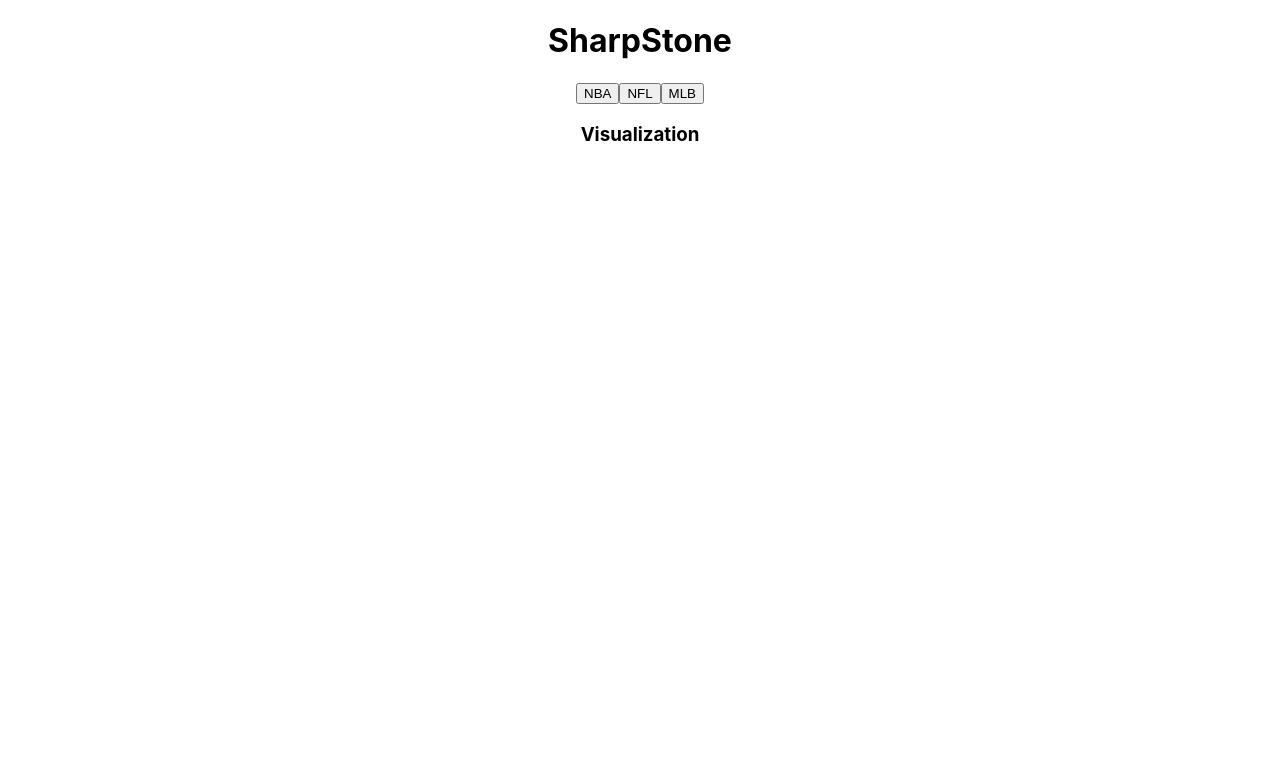
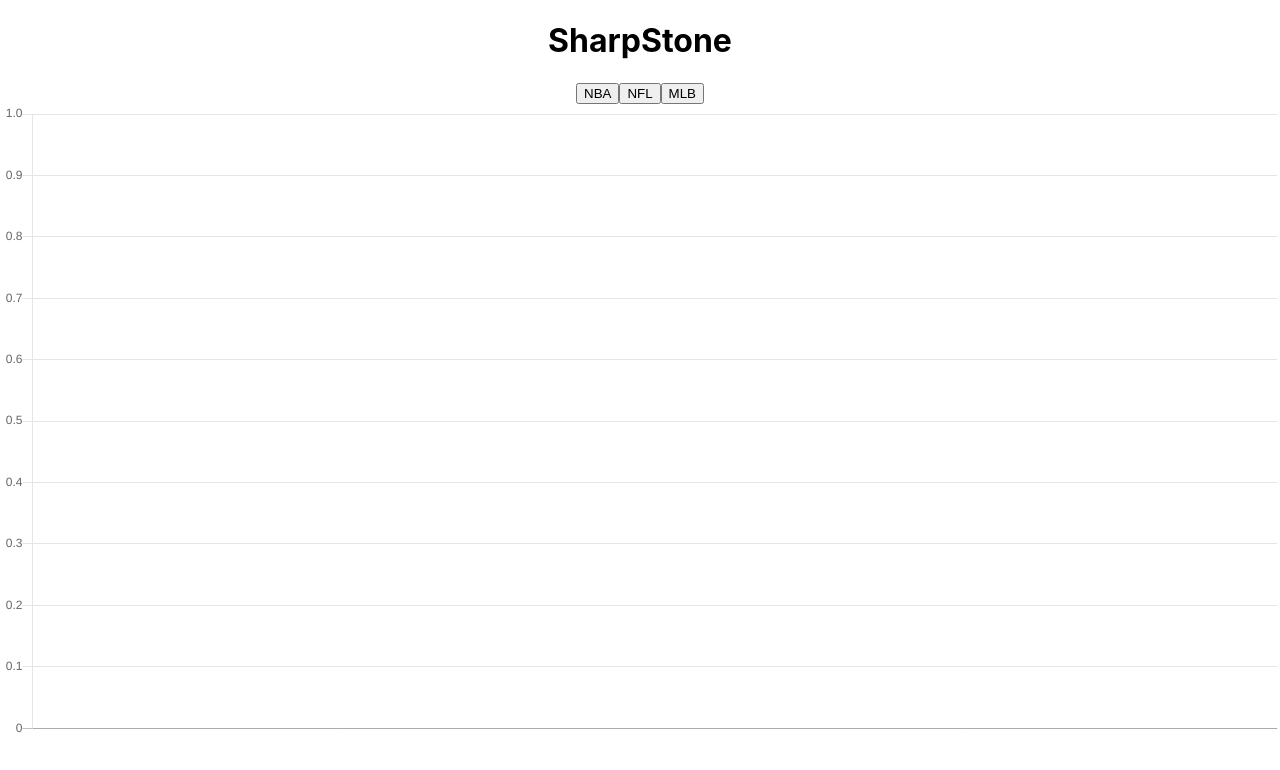
Before and after one commit to kevellis124/sharpstone, a React (Create React App) app: page / in a window 1280 px wide. Shown: the top 770 px of the page. Built offline with nearby package versions, Linux system fonts and the light colour scheme.

Commit message:
Get chart js stable

```diff
--- a/package.json
+++ b/package.json
@@ -7,8 +7,9 @@
     "@testing-library/jest-dom": "^5.11.10",
     "@testing-library/react": "^11.2.6",
     "@testing-library/user-event": "^12.8.3",
-    "d3": "^6.6.2",
+    "chart.js": "^2.6.0",
     "react": "^17.0.2",
+    "react-chartjs-2": "^2.11.1",
     "react-dom": "^17.0.2",
     "react-scripts": "4.0.3",
     "web-vitals": "^1.1.1"
--- a/src/VisualizationContainer.js
+++ b/src/VisualizationContainer.js
@@ -1,11 +1,7 @@
-function VisualizationContainer(props) {
+import { Line } from 'react-chartjs-2';
 
+export default function VisualizationContainer(props) {
     return (
-        <div>
-            <h3>Visualization</h3>
-
-        </div>
+        <Line />
     );
 }
-
-export default VisualizationContainer;
```
Also changed, not shown: 1 other file (tests, documents, lock files or other folders).
